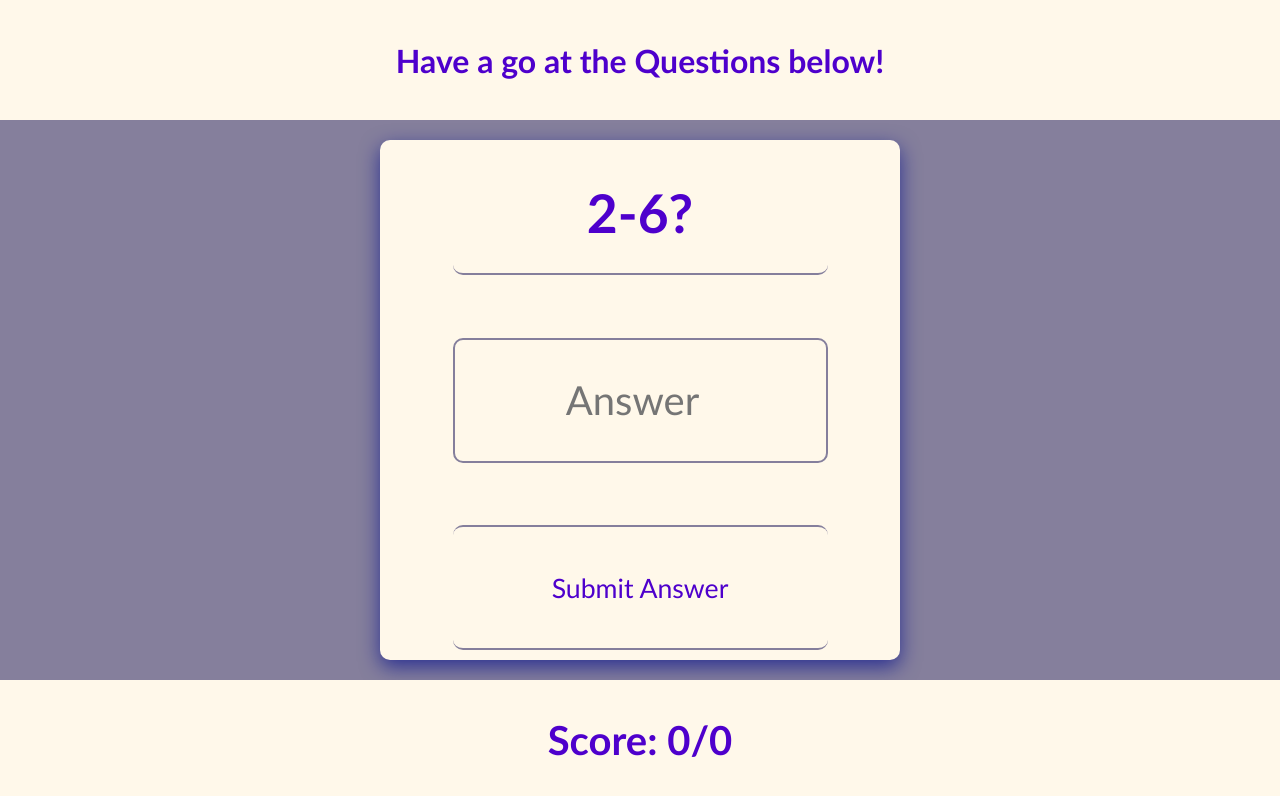
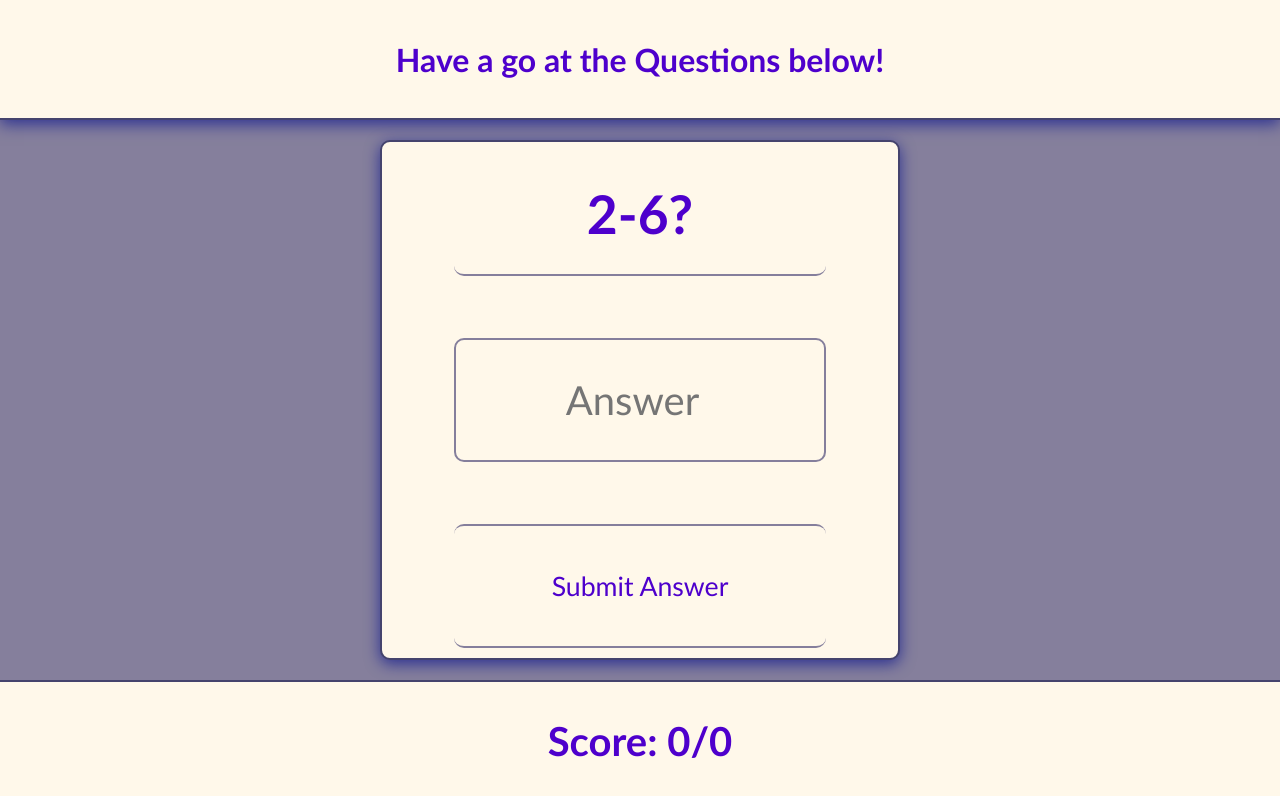
Before and after one commit to RhysBray/maths-question-generator, a website: page public/index.html in a window 1280 px wide. Drawn offline with Linux system fonts and the light colour scheme.

Commit message:
styles edit, shadows

```diff
--- a/public/main.scss
+++ b/public/main.scss
@@ -38,6 +38,8 @@ body {
     text-align: center;
   }
   header {
+    box-shadow: 0px 4px 15px 0px rgba(6, 15, 141, 0.7);
+    border-bottom: solid 2pt rgb(69, 68, 109);
     .correct {
       color: rgb(0, 155, 0);
       font-size: 30pt;
@@ -57,7 +59,8 @@ body {
       height: 85vw;
       padding: $base-padding;
       border-radius: 10px;
-      box-shadow: 0px 7px 20px 0px rgba(6, 15, 141, 0.7);
+      border: solid 2pt rgb(69, 68, 109);
+      box-shadow: 0px 4px 15px 0px rgba(6, 15, 141, 0.7);
       h2,
       input,
       div {
@@ -100,6 +103,7 @@ body {
     }
   }
   footer {
+    border-top: solid 2pt rgb(69, 68, 109);
     font-size: 15pt;
     font-weight: bolder;
   }
```
Also changed, not shown: public/main.css, 1 other file.
